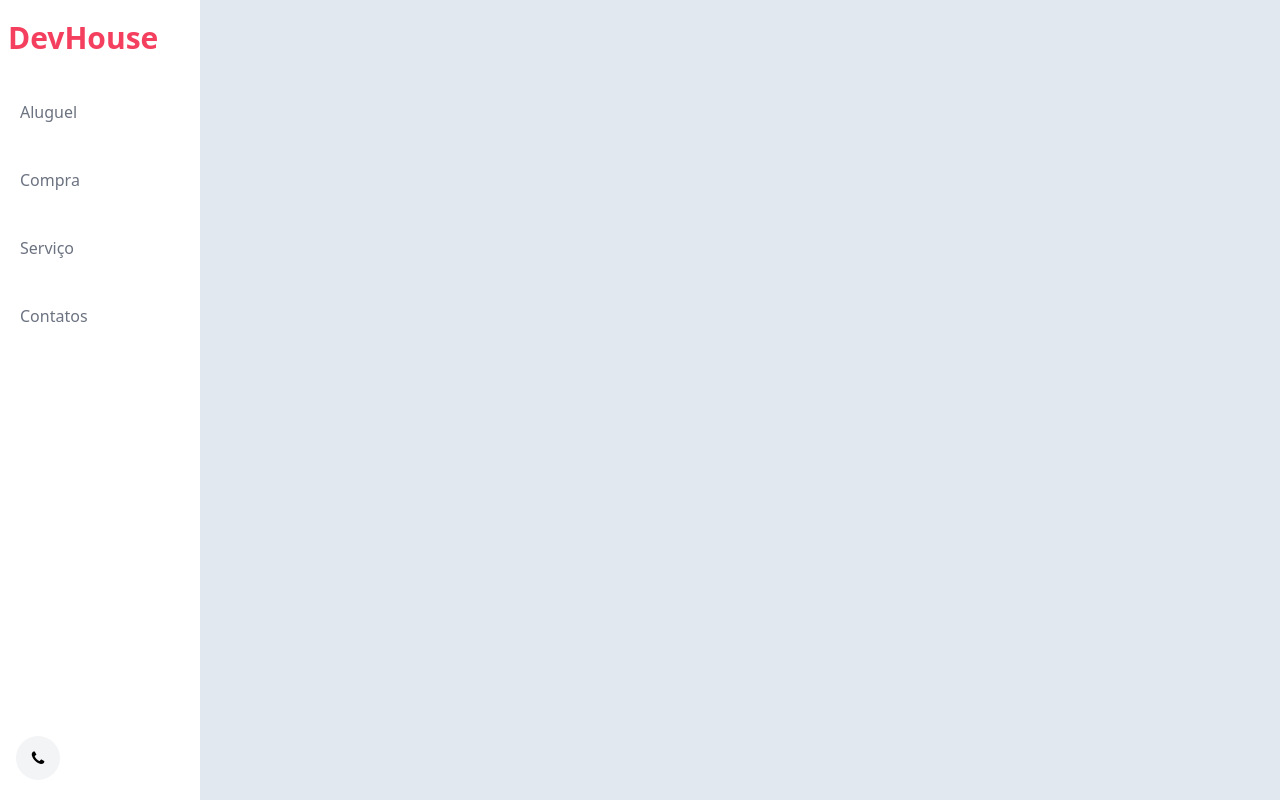
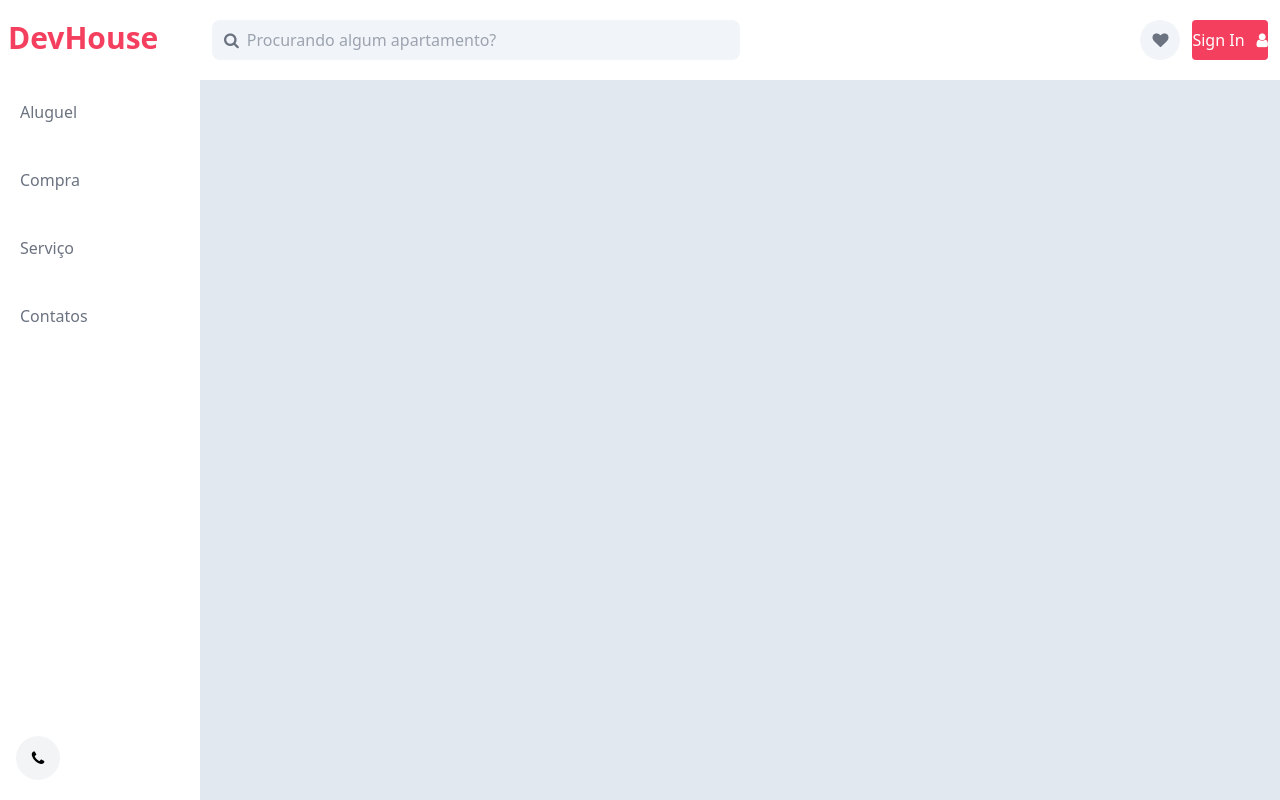
Before and after one commit to PauloAlves8039/tailwind-dev-house, a website: page src/index.html in a window 1280 px wide. Drawn offline with Linux system fonts and the light colour scheme.

Commit message:
feat: adicionado o header

```diff
--- a/src/index.html
+++ b/src/index.html
@@ -41,10 +41,36 @@
             </div>
 
             <button class="w-11 h-11 rounded-full bg-gray-100 fixed z-30 bottom-5 left-4 hover:bg-gray-300 duration-200">
-                <i class="fa fa-phone" id="button-icon"></i>
+                <i class="fa fa-phone button-icon"></i>
             </button>
 
         </aside>
+
+        <main class="w-full flex flex-col pb-4">
+
+            <header class="bg-white w-full py-5 px-3 flex flex-row items-center justify-between">
+
+                <div class="flex items-center bg-slate-100 px-3 py-2 w-full max-w-xs lg:max-w-[50%] rounded-lg lg:mr-8">
+                    <i class="fa fa-search text-gray-500 button-icon"></i>
+                    <input type="text"
+                           class="w-full bg-slate-100 px-2 outline-none"
+                           placeholder="Procurando algum apartamento?">
+                </div>
+
+                <div class="flex gap-3 items-center">
+                    <a href="#" class="w-8 h-8 p-5 bg-slate-100  hidden md:flex items-center justify-center rounded-full">
+                        <i class="fa fa-heart text-gray-500 button-icon"></i>
+                    </a>
+
+                    <button class="bg-rose-500 hover:bg-rose-600 duration-300 text-white flex items-center justify-center gap-2 py-2 rounded font-medium">
+                        <span class="hidden md:flex">Sign In</span>
+                        <i class="fa fa-user md:ml-1"></i>
+                    </button>
+                </div>
+
+            </header>
+
+        </main>
 
     </div>
 
--- a/styles/style.css
+++ b/styles/style.css
@@ -8,6 +8,6 @@
     }
 }
 
-#button-icon {
+.button-icon {
     font-size: 16px;
 }
```
Also changed, not shown: styles/output.css.
